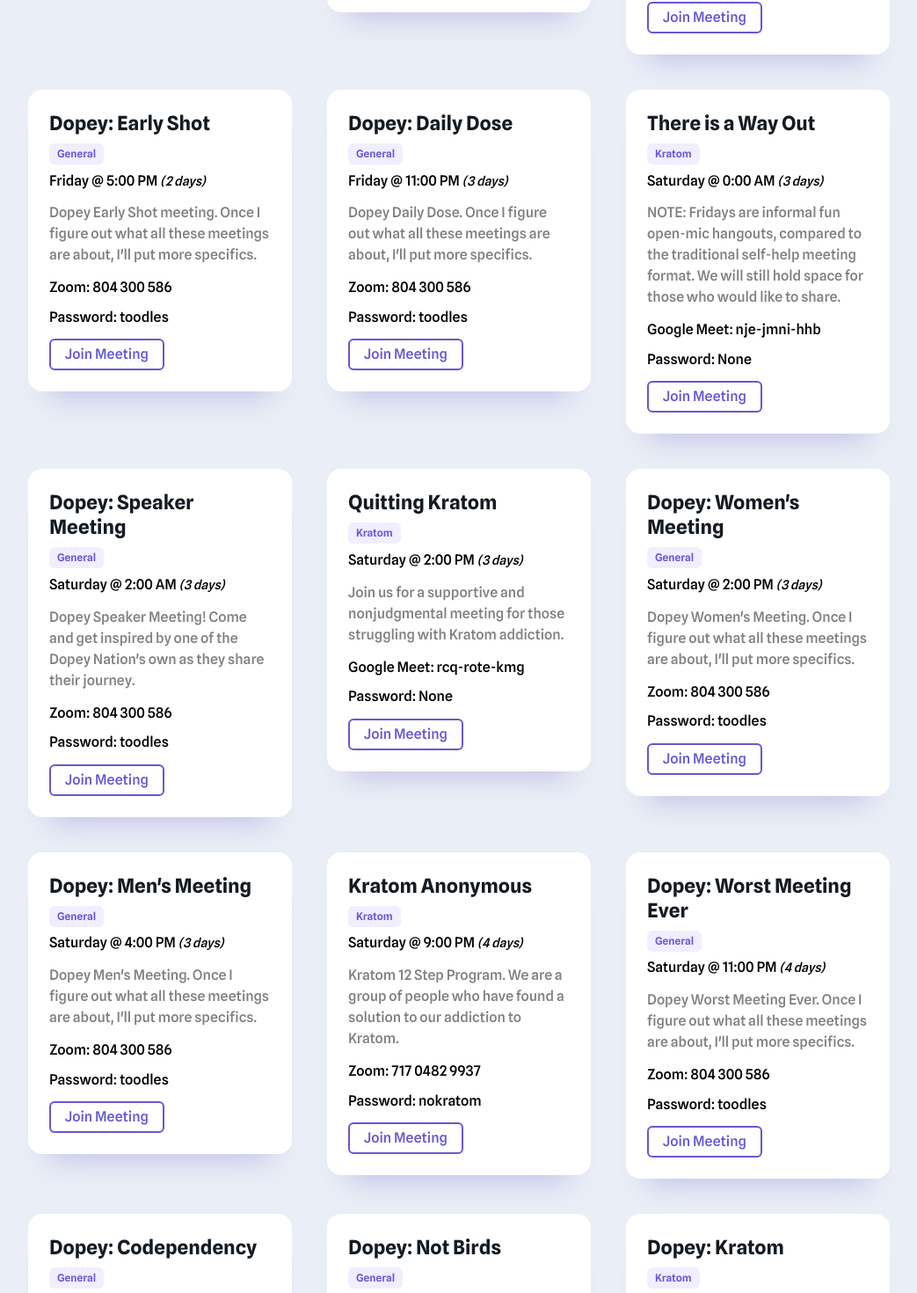
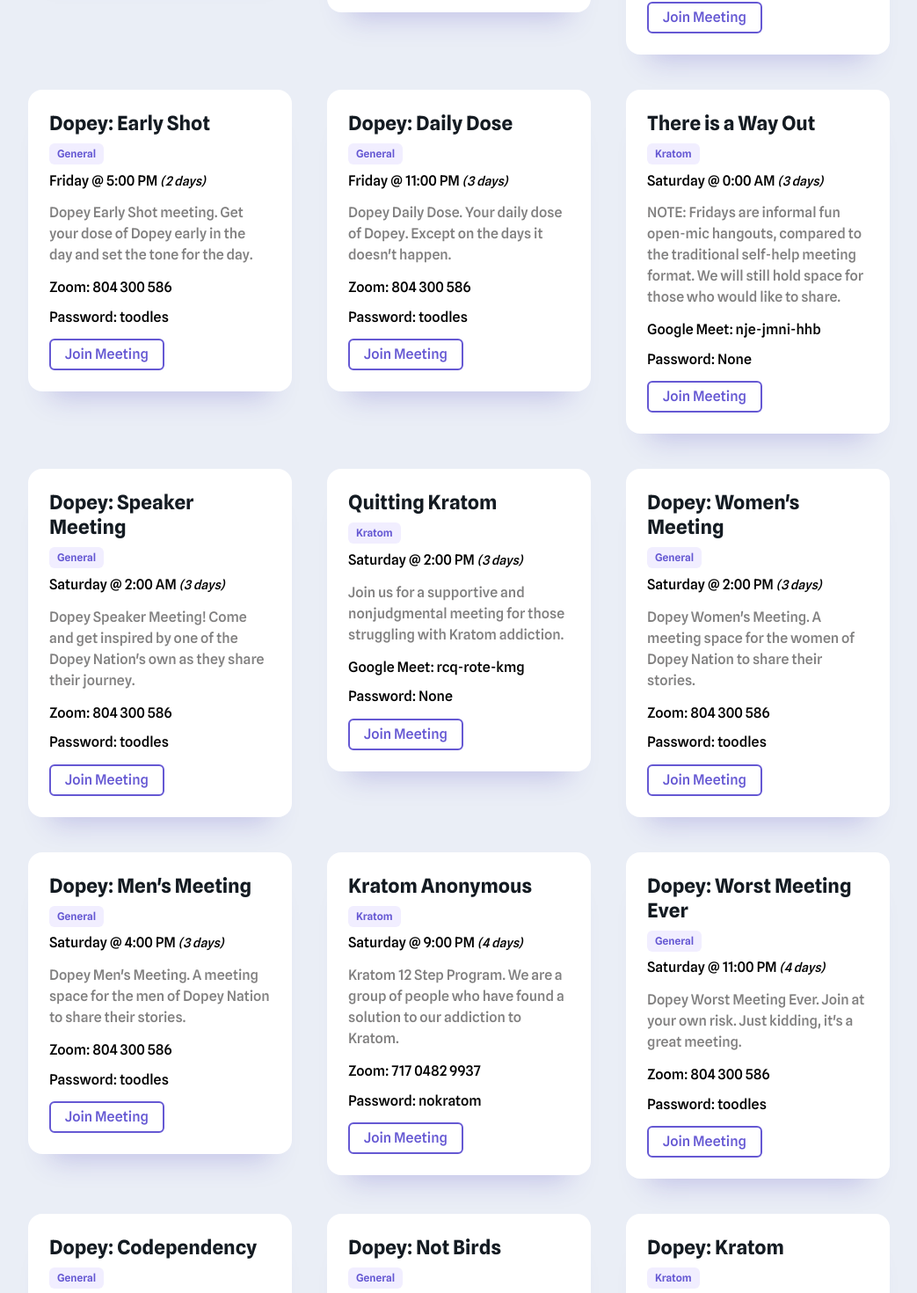
Before and after one commit to mclifford82/nextanon, a React (Create React App) app: page / in a window 1280 px wide. Shown: the part 1320-2790 px from the top of the page at 88% size, without its empty margins (118-1161 px from the left). Built offline with nearby package versions, Linux system fonts and the light colour scheme.

Commit message:
Updating time till meeting, data_utc.json

```diff
--- a/public/data_utc.json
+++ b/public/data_utc.json
@@ -126,7 +126,7 @@
     },
     {
         "id": 10,
-        "name": "Dopey: UK Invasion",
+        "name": "Dopey: Dicky Bird",
         "meeting_type": "General",
         "meeting_link": "https://zoom.us/j/804300586",
         "meeting_service": "Zoom",
@@ -136,7 +136,7 @@
         "meeting_time_hour": 17,
         "meeting_time_minute": 0,
         "meeting_tz": "UTC",
-        "meeting_notes": "Dopey UK Invasion. Once I figure out what all these meetings are about, I'll put more specifics."
+        "meeting_notes": "Dopey Dicky Bird. The Brits of Dopey join together to bring you an hour of share space."
     },
     {
         "id": 11,
@@ -150,7 +150,7 @@
         "meeting_time_hour": 23,
         "meeting_time_minute": 0,
         "meeting_tz": "UTC",
-        "meeting_notes": "Dopey Daily Dose. Once I figure out what all these meetings are about, I'll put more specifics."
+        "meeting_notes": "Dopey Daily Dose. Your daily dose of Dopey. Except on the days it doesn't happen."
     },
     {
         "id": 12,
@@ -178,7 +178,7 @@
         "meeting_time_hour": 15,
         "meeting_time_minute": 0,
         "meeting_tz": "UTC",
-        "meeting_notes": "Dopey Narcotics Anonymous meeting. Once I figure out what all these meetings are about, I'll put more specifics."
+        "meeting_notes": "Dopey Book Study. Join us as we read through recovery related books and discuss them."
     },
     {
         "id": 14,
@@ -196,7 +196,7 @@
     },
     {
         "id": 15,
-        "name": "Dopey: Recovery Dharma",
+        "name": "Dopey: Sangha",
         "meeting_type": "General",
         "meeting_link": "https://zoom.us/j/804300586",
         "meeting_service": "Zoom",
@@ -206,7 +206,7 @@
         "meeting_time_hour": 23,
         "meeting_time_minute": 0,
         "meeting_tz": "UTC",
-        "meeting_notes": "Dopey Recovery Dharma. Once I figure out what all these meetings are about, I'll put more specifics."
+        "meeting_notes": "Dopey Sangha meeting. Once I figure out what all these meetings are about, I'll put more specifics."
     },
     {
         "id": 16,
@@ -234,7 +234,7 @@
         "meeting_time_hour": 17,
         "meeting_time_minute": 0,
         "meeting_tz": "UTC",
-        "meeting_notes": "Dopey Early Shot meeting. Once I figure out what all these meetings are about, I'll put more specifics."
+        "meeting_notes": "Dopey Early Shot. Get your dose of Dopey early in the day and set the tone for the day."
     },
     {
         "id": 18,
@@ -248,7 +248,7 @@
         "meeting_time_hour": 23,
         "meeting_time_minute": 0,
         "meeting_tz": "UTC",
-        "meeting_notes": "Dopey Daily Dose. Once I figure out what all these meetings are about, I'll put more specifics."
+        "meeting_notes": "Dopey Daily Dose. Your daily dose of Dopey. Except on the days it doesn't happen."
     },
     {
         "id": 19,
@@ -290,7 +290,7 @@
         "meeting_time_hour": 2,
         "meeting_time_minute": 0,
         "meeting_tz": "UTC",
-        "meeting_notes": "Dopey Narcotics Anonymous meeting. Once I figure out what all these meetings are about, I'll put more specifics."
+        "meeting_notes": "Dopey Narcotics Anonymous meeting. For those looking for the Twelve Step NA experience, Dopey style."
     },
     {
         "id": 22,
@@ -304,7 +304,7 @@
         "meeting_time_hour": 17,
         "meeting_time_minute": 0,
         "meeting_tz": "UTC",
-        "meeting_notes": "Dopey Early Shot meeting. Once I figure out what all these meetings are about, I'll put more specifics."
+        "meeting_notes": "Dopey Early Shot meeting. Get your dose of Dopey early in the day and set the tone for the day."
     },
     {
         "id": 23,
@@ -318,7 +318,7 @@
         "meeting_time_hour": 23,
         "meeting_time_minute": 0,
         "meeting_tz": "UTC",
-        "meeting_notes": "Dopey Daily Dose. Once I figure out what all these meetings are about, I'll put more specifics."
+        "meeting_notes": "Dopey Daily Dose. Your daily dose of Dopey. Except on the days it doesn't happen."
     },
     {
         "id": 24,
@@ -346,7 +346,7 @@
         "meeting_time_hour": 14,
         "meeting_time_minute": 0,
         "meeting_tz": "UTC",
-        "meeting_notes": "Dopey Women's Meeting. Once I figure out what all these meetings are about, I'll put more specifics."
+        "meeting_notes": "Dopey Women's Meeting. A meeting space for the women of Dopey Nation to share their stories."
     },
     {
         "id": 26,
@@ -360,7 +360,7 @@
         "meeting_time_hour": 16,
         "meeting_time_minute": 0,
         "meeting_tz": "UTC",
-        "meeting_notes": "Dopey Men's Meeting. Once I figure out what all these meetings are about, I'll put more specifics."
+        "meeting_notes": "Dopey Men's Meeting. A meeting space for the men of Dopey Nation to share their stories."
     },
     {
         "id": 27,
@@ -374,7 +374,7 @@
         "meeting_time_hour": 23,
         "meeting_time_minute": 0,
         "meeting_tz": "UTC",
-        "meeting_notes": "Dopey Worst Meeting Ever. Once I figure out what all these meetings are about, I'll put more specifics."
+        "meeting_notes": "Dopey Worst Meeting Ever. Join at your own risk. Just kidding, it's a great meeting."
     },
     {
         "id": 28,
@@ -388,7 +388,7 @@
         "meeting_time_hour": 2,
         "meeting_time_minute": 0,
         "meeting_tz": "UTC",
-        "meeting_notes": "Dopey After Hours. Once I figure out what all these meetings are about, I'll put more specifics."
+        "meeting_notes": "Dopey After Hours. Late night hang out and share space."
     },
     {
         "id": 29,
@@ -416,7 +416,7 @@
         "meeting_time_hour": 20,
         "meeting_time_minute": 0,
         "meeting_tz": "UTC",
-        "meeting_notes": "Dopey Big Book. Once I figure out what all these meetings are about, I'll put more specifics."
+        "meeting_notes": "Dopey Big Book. Read and discuss the Big Book of AA with the Dopey Nation."
     },
     {
         "id": 31,
@@ -430,7 +430,7 @@
         "meeting_time_hour": 2,
         "meeting_time_minute": 0,
         "meeting_tz": "UTC",
-        "meeting_notes": "Dopey Self Actualization. Once I figure out what all these meetings are about, I'll put more specifics."
+        "meeting_notes": "Dopey Self Actualization. Usually has deep, introspective topics. Give your noggin something to noggin about."
     },
     {
         "id": 32,
--- a/src/App.js
+++ b/src/App.js
@@ -51,7 +51,7 @@
         ))}
       </div>
 
-      <p className="lastupdated">Shoutout to my signal homies. Data last updated 6/16/2024.</p>
+      <p className="lastupdated">Shoutout to my signal homies. Data last updated 6/18/2024.</p>
 
     </div>
   );
--- a/src/Components/MeetingCard/MeetingCard.js
+++ b/src/Components/MeetingCard/MeetingCard.js
@@ -11,7 +11,10 @@
   const ampm = m.next_meeting_date_local_ampm;
 
   let time_until = moment().to(m.next_meeting_date_local);
-  time_until = time_until.replace(/in |a /, '');
+  // remove 'in' and 'a' from time_until
+  time_until = time_until.replace(/in|a/, '').trim();
+  // if time_until contains 'ago', change it to 'in progress'. Only meetings that are in progress will have 'ago' in the time_until string
+  time_until = time_until.includes('ago') ? 'in progress' : time_until;
 
   return (
     <article className="information card">
--- a/src/Components/MeetingCard/MeetingCard.scss
+++ b/src/Components/MeetingCard/MeetingCard.scss
@@ -58,7 +58,6 @@
 	}
 
 	.button {
-		font: inherit;
 		line-height: 1;
 		background-color: var(--c-white);
 		border: 2px solid var(--c-indigo);
```
